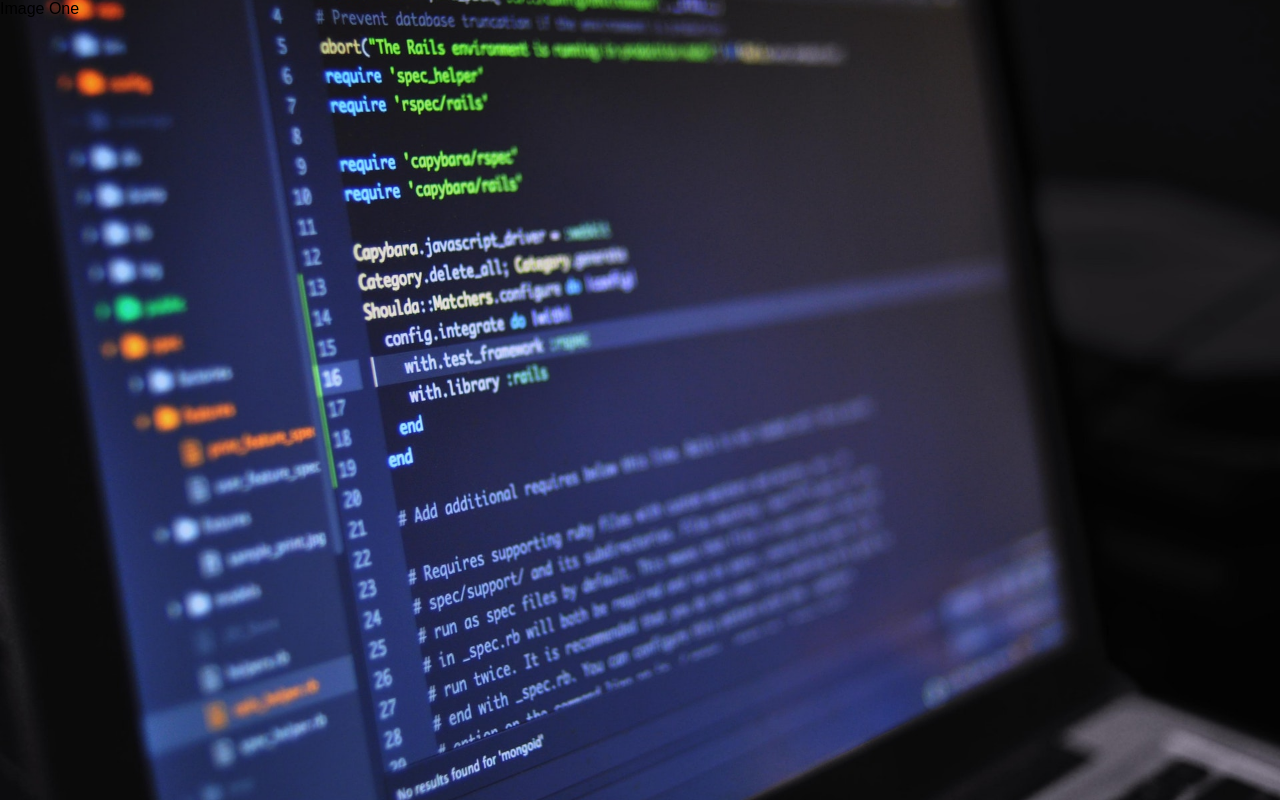
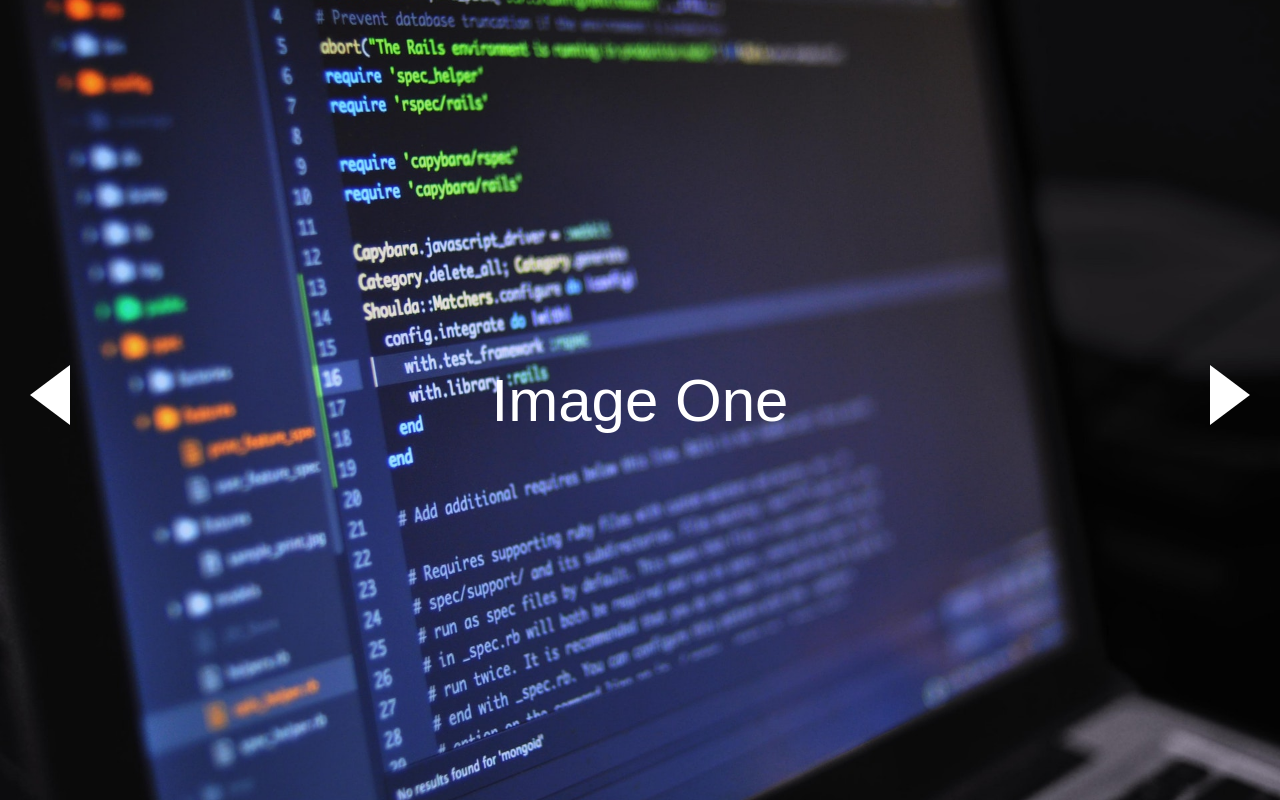
Before and after one commit to deepkokje/Image---Slider, a plain HTML site: page index.html in a window 1280 px wide. Drawn offline with Linux system fonts and the light colour scheme.

Commit message:
css final

```diff
--- a/style.css
+++ b/style.css
@@ -18,3 +18,41 @@ overflow-x: hidden;
 .slide1{background-image: url('image1.jpeg')}
 .slide2{background-image: url('image2.jpeg')}
 .slide3{background-image: url('image3.jpeg')}
+
+.slide-content{
+    display:flex;
+ flex-direction: center;
+ justify-content: center;
+ align-items: center;
+ text-align:center;
+}
+.slide-content span{
+    font-size:60px;
+    color:white;
+
+}
+.arrow{
+cursor:pointer;
+position:absolute;
+top:50%;
+margin-top: -35px;
+width:0;
+height:0;
+border-style: solid;
+
+}
+
+#arrow-left{
+
+border-width: 30px 40px 30px 0px;
+border-color:transparent white;
+left: 0;
+margin-left: 30px;
+}
+#arrow-right{
+
+    border-width: 30px 0px 30px 40px;
+    border-color:transparent transparent transparent white;
+  right: 0;
+    margin-right: 30px;
+    }
```
